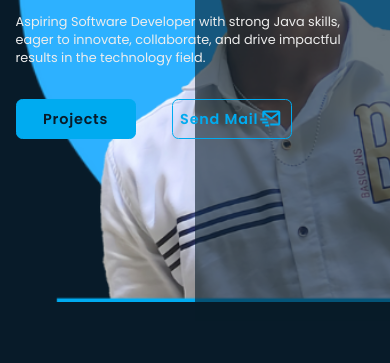
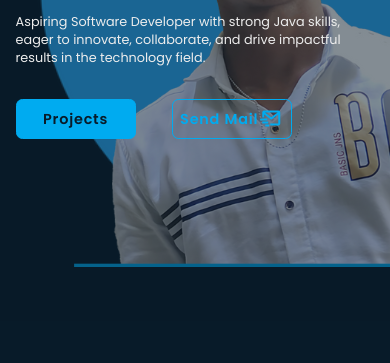
Before and after one commit to VIGNESH-D04/vicky-portfolio, a plain HTML site: page index.html in a window 390 px wide. Shown: the part 405-768 px from the top of the page. Drawn offline with nearby package versions, Linux system fonts and the light colour scheme.

Commit message:
Update style.css
Updated home image animation

```diff
--- a/CSS/style.css
+++ b/CSS/style.css
@@ -87,7 +87,7 @@ section {
     align-items: center;
     padding: 0 9%;
     background: url("home.png") no-repeat;
-    background-size: 800px;
+    background-size: 700px;
     background-position: center;
 }
 
@@ -266,16 +266,13 @@ section {
     position: absolute;
     top: 0;
     right: 0;
-    width: 50%;
+    width: 100%;
     height: 86%;
     background: transparent;
-    transition: 3s;
+    transition: 2s;
 }
 
-.home-imgHover:hover {
-    background-color: var(--bg-color);
-    opacity: .4;
-}
+
 
 #mail i {
     font-size: 3rem;
@@ -954,7 +951,7 @@ span {
 }
 
 .animate.home-img {
-    width: 50%;
+    width: 100%;
 }
 
 .logo .animate,
@@ -1017,6 +1014,11 @@ section:nth-child(odd) .animate.scroll,
     }
     .project-column .card {
         width: 750px;
+    }
+    .home-imgHover {
+        pointer-events: none;
+        background: var(--bg-color);
+        opacity: .5;
     }
 }
 
@@ -1125,7 +1127,7 @@ section:nth-child(odd) .animate.scroll,
     .home-imgHover {
         pointer-events: none;
         background: var(--bg-color);
-        opacity: .6;
+        opacity: .5;
     }
     .project-row {
         flex-direction: column;
```
